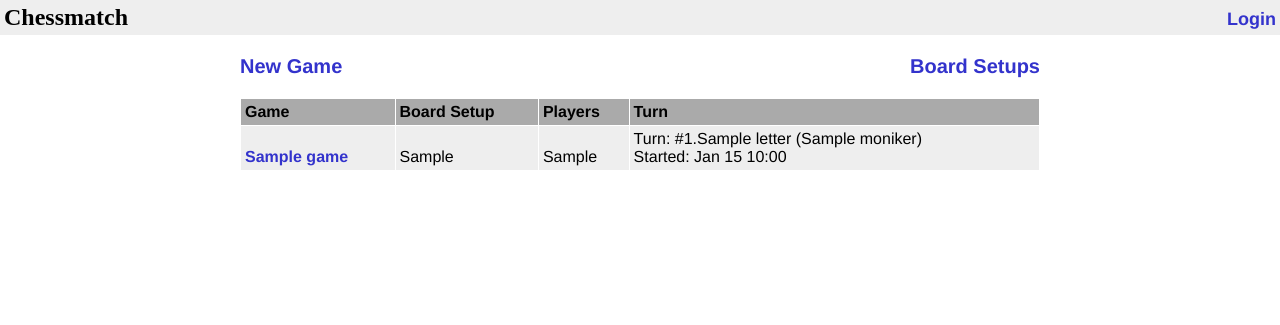
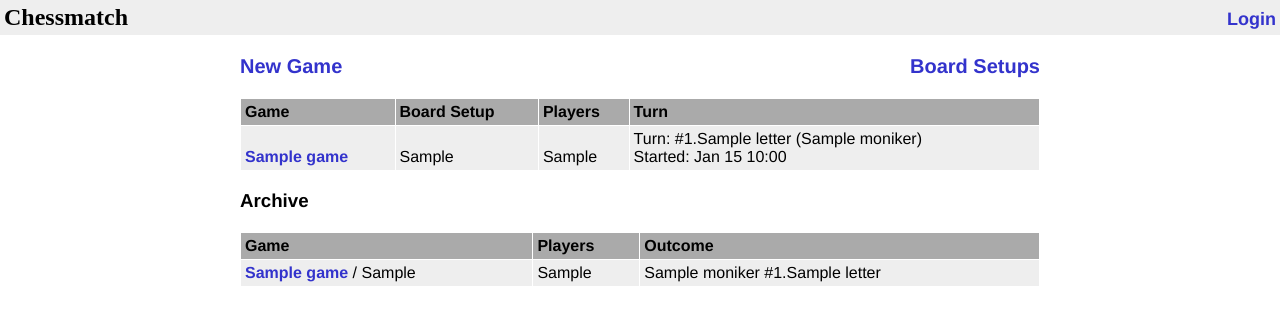
Before and after one commit to lithium/django-chessmatch, a Python web app: template apps/chessmatch/templates/chessmatch/lobby.html in a window 1280 px wide. Shown: the top 325 px of the page. Run offline with Jinja, Linux system fonts and the light colour scheme; the template is opened without the code that fills it: most values are stand-ins (such as "Sample title", 1, 10 or a date in 2020); some libraries are stand-ins or nearby versions.

Commit message:
game winner and archive

```diff
--- a/apps/chessmatch/models.py
+++ b/apps/chessmatch/models.py
@@ -192,7 +192,7 @@ class Game(basic_models.SlugModel):
     started_at = models.DateTimeField(blank=True, null=True, default=None)
     turn_number = models.PositiveIntegerField(default=0)
     turn_color = models.IntegerField(default=0)
-    #num_players = models.PositiveIntegerField(default=4)
+    winner = models.ForeignKey("chessmatch.GamePlayer", blank=True, null=True, default=None, related_name='games_won')
 
     @property
     def num_players(self):
@@ -306,6 +306,7 @@ class GamePlayer(models.Model):
     color = models.ForeignKey(PieceColor, blank=True, null=True)
     controller = models.ForeignKey('self', blank=True, null=True, default=None)
 
+
     class Meta:
         ordering = ('turn_order',)
 
--- a/apps/chessmatch/templates/chessmatch/lobby.html
+++ b/apps/chessmatch/templates/chessmatch/lobby.html
@@ -53,5 +53,27 @@
     </tr>
     {%endfor%}
     </table>
+
+
+    <h3>Archive</h3>
+    <table class="gamelist archive">
+    <tr>
+        <th>Game</th>
+        <th>Players</th>
+        <th>Outcome</th>
+    </tr>
+    {%for game in archive%}
+    <tr>
+        <td><a href="{{url('chessmatch_game', slug=game.slug)}}">{{game.name}}</a> / {{game.board_setup}}</td>
+        <td> {{game.comma_players}}</td>
+        <td>
+        {%if game.winner%}
+        {{game.winner.player.moniker}}
+        {%endif%}
+        #{{game.turn_number}}.{{game.board_setup.get_turn_color(game.turn_color).color.letter}}
+        </td>
+    </tr>
+    {%endfor%}
+
 </section>
 {%endblock%}
--- a/apps/chessmatch/views.py
+++ b/apps/chessmatch/views.py
@@ -26,6 +26,7 @@ class LobbyView(TemplateView):
         c = super(LobbyView, self).get_context_data(**kwargs)
         c.update({
             'games': Game.objects.active(),
+            'archive': Game.objects.filter(is_active=False),
         })
         return c
 
```
Also changed, not shown: apps/chessmatch/templates/chessmatch/board.html (+16 -26 lines), apps/chessmatch/migrations/0004_auto__add_field_game_winner.py.
